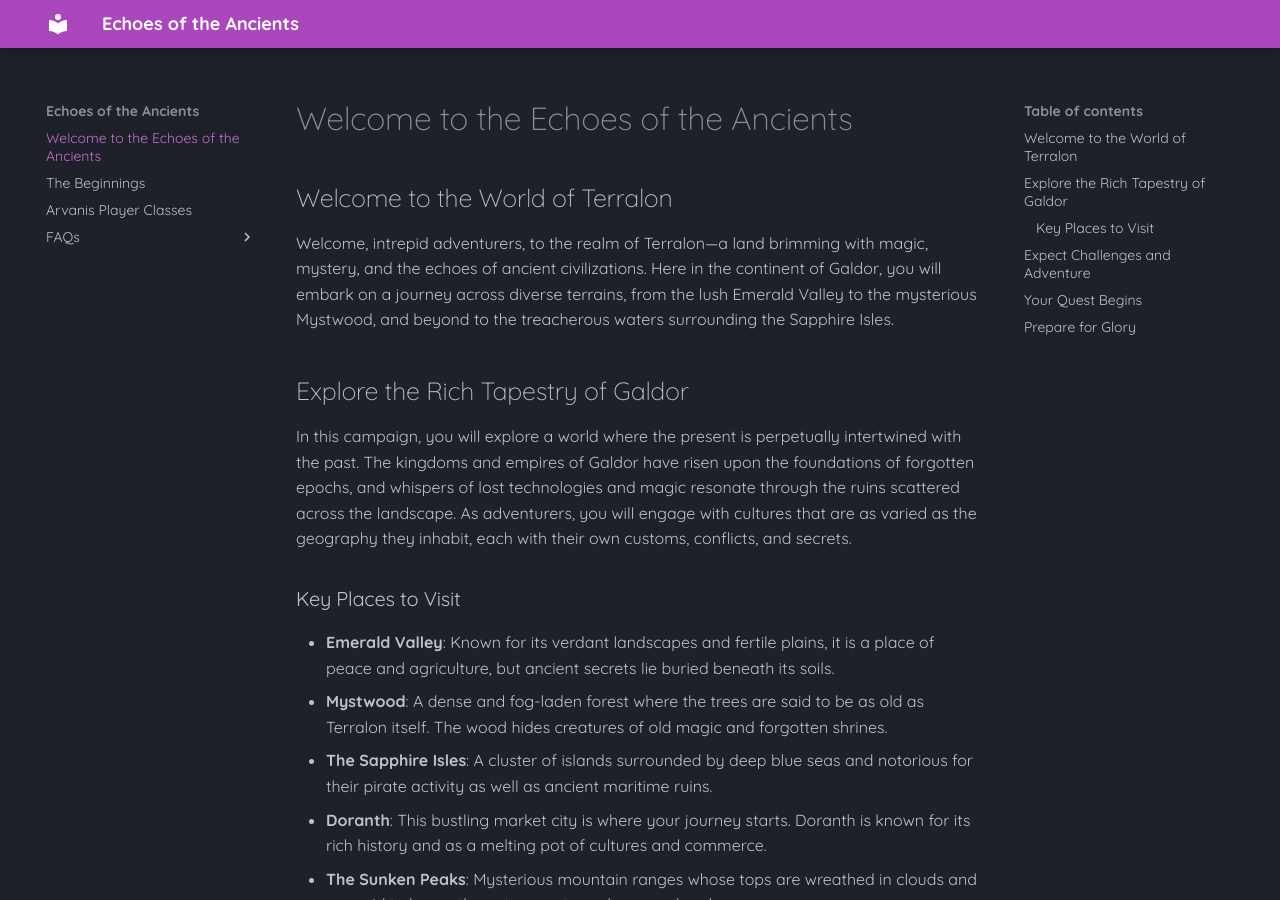
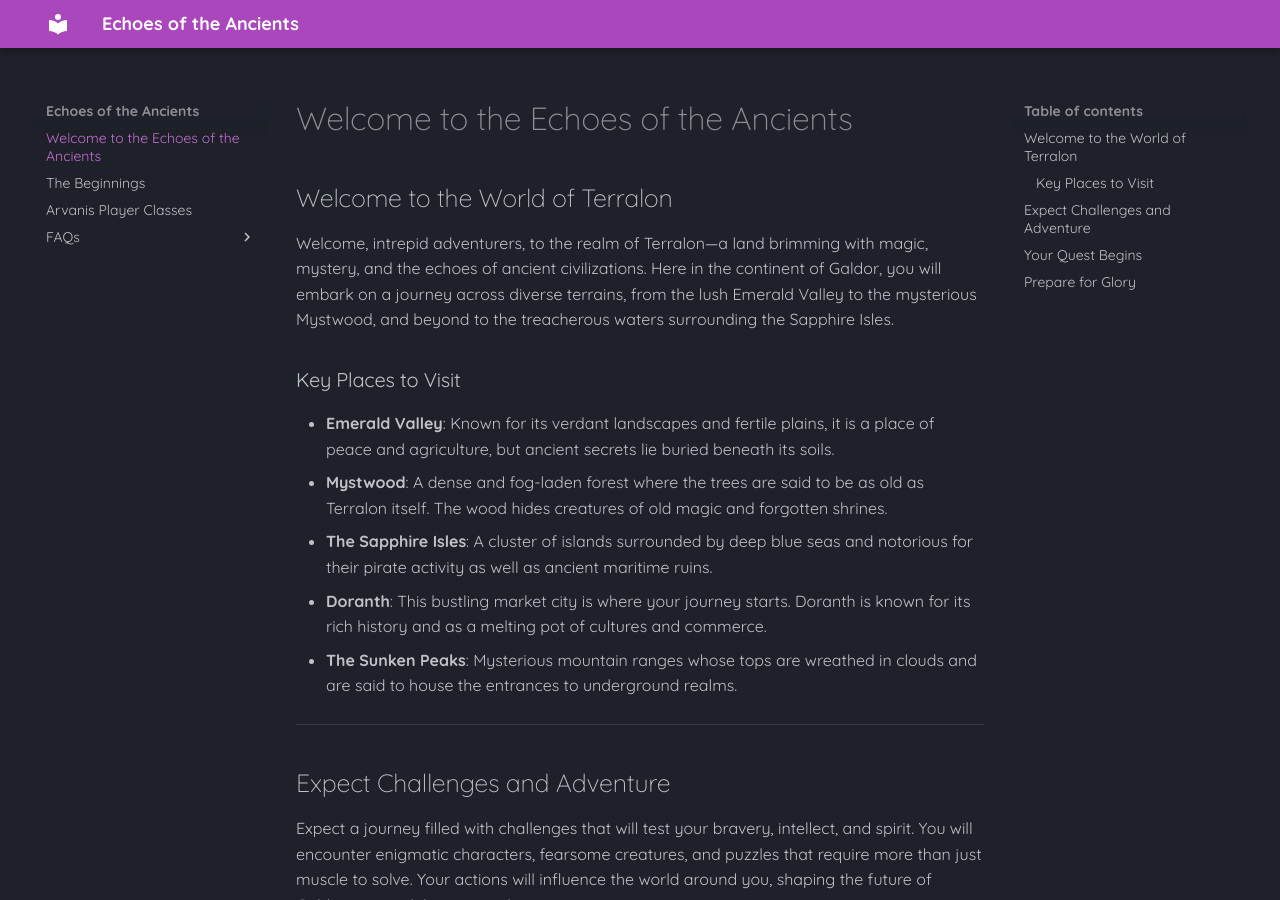
Before and after one commit to Bomchoo/Arvanis-Wiki, an MkDocs documentation site: the page built from docs/index.md, in a window 1280 px wide and 900 px high. Built offline with MkDocs 1.6.1 and Material for MkDocs 9.7.7, drawn with Linux system fonts in a browser that asks for light colours.

```diff
--- a/docs/index.md
+++ b/docs/index.md
@@ -3,10 +3,6 @@
 ## Welcome to the World of Terralon
 
 Welcome, intrepid adventurers, to the realm of Terralon—a land brimming with magic, mystery, and the echoes of ancient civilizations. Here in the continent of Galdor, you will embark on a journey across diverse terrains, from the lush Emerald Valley to the mysterious Mystwood, and beyond to the treacherous waters surrounding the Sapphire Isles.
-
-## Explore the Rich Tapestry of Galdor
-
-In this campaign, you will explore a world where the present is perpetually intertwined with the past. The kingdoms and empires of Galdor have risen upon the foundations of forgotten epochs, and whispers of lost technologies and magic resonate through the ruins scattered across the landscape. As adventurers, you will engage with cultures that are as varied as the geography they inhabit, each with their own customs, conflicts, and secrets.
 
 ### Key Places to Visit
 
```
